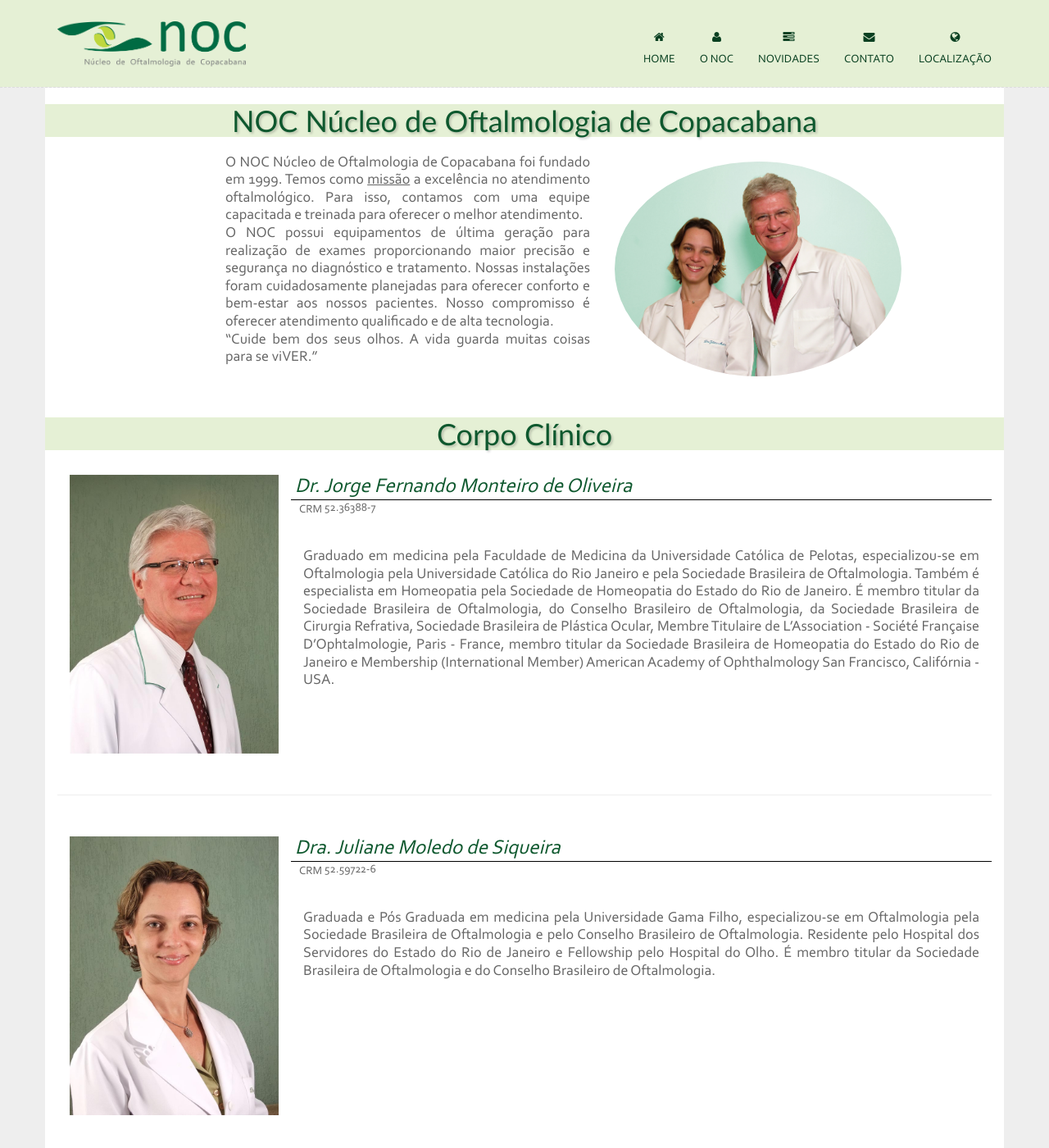
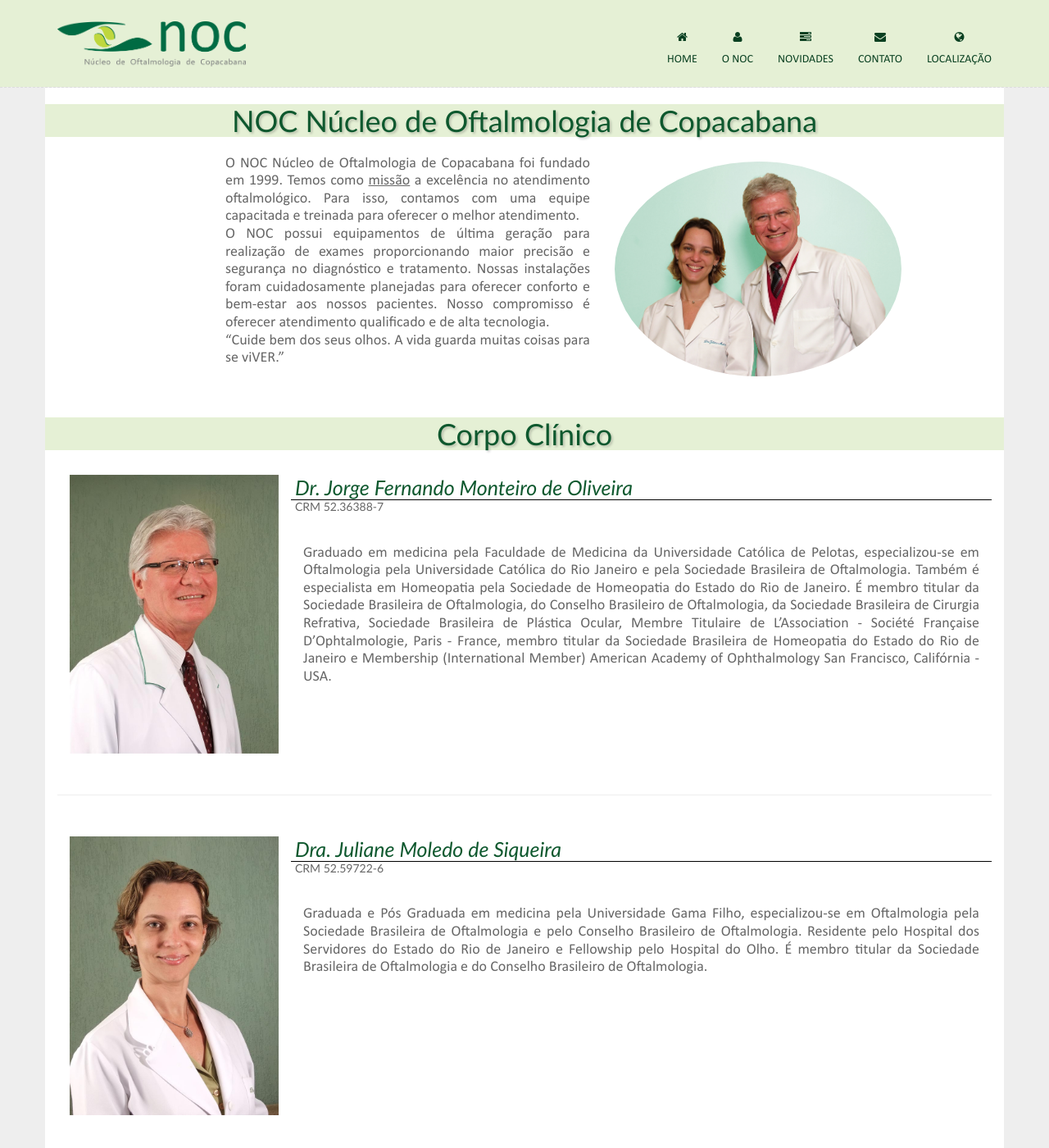
Before and after one commit to DaniloThiago/NocRio, a Jekyll site: the page built from onoc.html, in a window 1280 px wide and 1400 px high. Shown: the whole window at 82% size. Built offline with Jekyll 4.4.1, drawn with Linux system fonts in a browser that asks for light colours; nearby versions of some CDN libraries; some web fonts are replaced; Markdown is read by kramdown in place of the engine named in the settings; some of the changed text lies outside the part shown.

Commit message:
font calibri

```diff
--- a/_includes/footer.html
+++ b/_includes/footer.html
@@ -2,7 +2,7 @@
  	<div class="container">
     <div class="row">
       <div class="footer-copyright">
-        <p align="center">2015 - NOC - Av. N. S. Copacabana, 1052 - Grupo 501/502 | Copacabana/RJ<br/> <span style="font-size: 14px;">Tel: <strong>(21) 2521-1914 - (21) 2521-1336</strong> - Cel: <strong style="position: relative; top: -3px;">99957-3003 <i class="fa fa-lg fa-whatsapp"></i></strong></span></p>
+        <p align="center">2015 - NOC - Av. N. S. Copacabana, 1052 - Grupo 501/502 | Copacabana/RJ<br/> <span style="font-size: 14px;">Tel: <strong>(21) 2521-1914 - (21) 2521-1336</strong> - Cel: <strong>99957-3003 <i class="fa fa-lg fa-whatsapp"></i></strong></span></p>
       </div>
     </div>
     <div class="row">
--- a/assets/css/style.css
+++ b/assets/css/style.css
@@ -1,11 +1,11 @@
 @font-face {
-  font-family: 'corbel';
-  src:  url('../font/corbel.ttf');
+  font-family: 'calibri';
+  src:  url('../font/calibri.ttf');
 }
 body {
     padding-top: 106px;
 
-    font-family: "corbel", "Trebuchet MS", "Open Sans", sans-serif;
+    font-family: "calibri", "Trebuchet MS", "Open Sans", sans-serif;
     font-size: 14px;
     line-height: 16px;
 
--- a/onoc.html
+++ b/onoc.html
@@ -5,8 +5,7 @@
   .green.text-left {margin-top: 30px; font-size: 25px; color: #0e582e; border-bottom: 1px solid #000; font-style: italic; padding: 5px;}
   .row h1:first-child {background: #e5f0d5;}
   h3 span.esp {font-size: 20px; color: #808080;}
-  h5.text-left {margin:-5px;}
-  h5.text-left span {position: relative; top: -2px;}
+  h5.text-left {margin:-10px;}
   div.col-xs-12.col-sm-8.col-lg-9.text-justify,
   div.col-xs-12.col-lg-5.col-lg-offset-2.text-justify {
     font-size: 18px;
@@ -33,7 +32,7 @@
     <div class="col-sm-12 about-us-text wow fadeInLeft animated">
       <img class="col-xs-12 col-sm-4 col-lg-3" src="assets/img/corpoclinico/drjorge.jpg" style="margin: 30px 0;" align="right" alt="">
       <h3 class="green text-left col-xs-12 col-sm-8 col-lg-9">Dr. Jorge Fernando Monteiro de Oliveira</h3>
-      <h5 class="text-left col-xs-12 col-sm-8 col-lg-9">CRM <span>52.36388-7</span></h5>
+      <h5 class="text-left col-xs-12 col-sm-8 col-lg-9">CRM 52.36388-7</h5>
       <hr class="divider">
       <div class="col-xs-12 col-sm-8 col-lg-9 text-justify"><br/><br/>
         Graduado em medicina pela Faculdade de Medicina da Universidade Católica
@@ -56,7 +55,7 @@
     <div class="col-sm-12 about-us-text wow fadeInLeft animated">
       <img class="col-xs-12 col-sm-4 col-lg-3" src="assets/img/corpoclinico/drajuliane.jpg" style="margin: 30px 0;" align="right" alt="">
       <h3 class="green text-left col-xs-12 col-sm-8 col-lg-9">Dra. Juliane Moledo de Siqueira</h3>
-      <h5 class="text-left col-xs-12 col-sm-8 col-lg-9">CRM <span>52.59722-6</span></h5>
+      <h5 class="text-left col-xs-12 col-sm-8 col-lg-9">CRM 52.59722-6</h5>
       <hr class="divider">
       <div class="col-xs-12 col-sm-8 col-lg-9 text-justify""><br/><br/>
         Graduada e Pós Graduada em medicina pela Universidade Gama Filho,
@@ -75,7 +74,7 @@
     <div class="col-sm-12 about-us-text wow fadeInLeft animated">
       <img class="col-xs-12 col-sm-4 col-lg-3" src="assets/img/corpoclinico/drcarlos.jpg" style="margin: 30px 0;" align="right" alt="">
       <h3 class="green text-left col-xs-12 col-sm-8 col-lg-9">Dr. Carlos Alfredo Quiza Escobar <span class="esp">(Retina e Vítreo)</span></h3>
-      <h5 class="text-left col-xs-12 col-sm-8 col-lg-9">CRM <span>52.59593-1</span></h5>
+      <h5 class="text-left col-xs-12 col-sm-8 col-lg-9">CRM 52.59593-1</h5>
       <hr class="divider">
       <div class="col-xs-12 col-sm-8 col-lg-9 text-justify""><br/><br/>
         Graduado em medicina pela Universidad Livre em Cali – Colômbia e especializou-se como Oftalmologista
@@ -92,7 +91,7 @@
     <div class="col-sm-12 about-us-text wow fadeInLeft animated">
       <img class="col-xs-12 col-sm-4 col-lg-3" src="assets/img/corpoclinico/dralucia.jpg" style="margin: 30px 0;" align="right" alt="">
       <h3 class="green text-left col-xs-12 col-sm-8 col-lg-9">Dra. Lúcia Hoehl da Silva Loureiro <span class="esp">(Plástica Ocular e Vias Lacrimais)</span></h3>
-      <h5 class="text-left col-xs-12 col-sm-8 col-lg-9">CRM <span>52.68852-5</span></h5>
+      <h5 class="text-left col-xs-12 col-sm-8 col-lg-9">CRM 52.68852-5</h5>
       <hr class="divider">
       <div class="col-xs-12 col-sm-8 col-lg-9 text-justify""><br/><br/>
         Cursou medicina na Universidade Federal Fluminense e especializou-se em
@@ -110,7 +109,7 @@
     <div class="col-sm-12 about-us-text wow fadeInLeft animated">
       <img class="col-xs-12 col-sm-4 col-lg-3" src="assets/img/corpoclinico/draallexya.jpg" style="margin: 30px 0;" align="right" alt="">
       <h3 class="green text-left col-xs-12 col-sm-8 col-lg-9">Dra. Alléxya Affonso Antunes Marcos</h3>
-      <h5 class="text-left col-xs-12 col-sm-8 col-lg-9">CRM <span>52.0099702-1</span></h5>
+      <h5 class="text-left col-xs-12 col-sm-8 col-lg-9">CRM 52.0099702-1</h5>
       <hr class="divider">
       <div class="col-xs-12 col-sm-8 col-lg-9 text-justify""><br/><br/>
         Graduada em medicina pela Escola de Medicina da Fundação Técnico
```
Also changed, not shown: assets/font/calibri.ttf (added).
